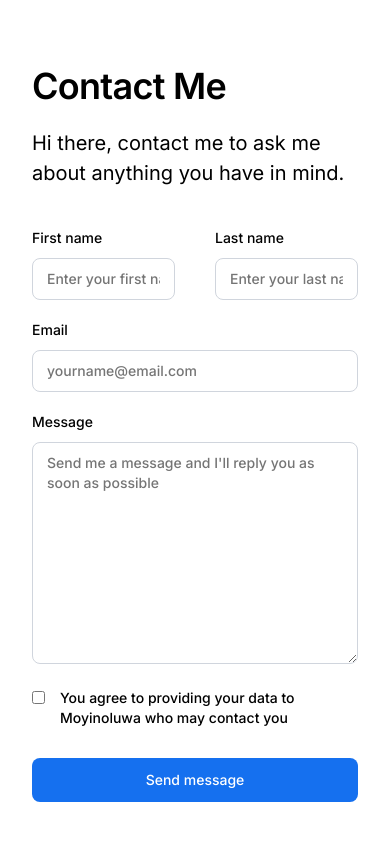
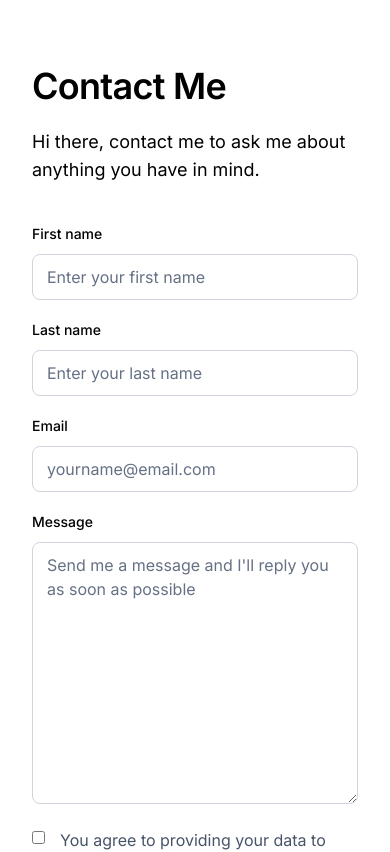
Before and after one commit to Moyinoluwa-10/HNG9-FE-stage-2-task, a React (Create React App) app: page /contact in a window 390 px wide. Shown: the top 852 px of the page. Built offline with nearby package versions, Linux system fonts and the light colour scheme.

Commit message:
style: made the page responsive

```diff
--- a/src/Pages/Contact/Contact.css
+++ b/src/Pages/Contact/Contact.css
@@ -56,13 +56,24 @@
 .contact .form-container input,
 .contact .form-container textarea {
     font-family: Inter, sans-serif;
-    font-size: 14px;
+    font-size: 16px;
     font-weight: 500;
-    line-height: 20px;
+    line-height: 24px;
     border: 1px solid #D0D5DD;
     border-radius: 8px;
     padding: 10px 14px;
     width: 100%;
+}
+
+.contact .form-container ::placeholder {
+    font-family: Inter, sans-serif;
+    font-size: 16px;
+    font-weight: 400;
+    line-height: 24px;
+    letter-spacing: 0em;
+    text-align: left;
+    color: #667085;
+
 }
 
 .contact .form-container input:focus,
@@ -82,6 +93,14 @@
     margin-top: 3px;
 }
 
+.contact .form-container .group1 label {
+    font-family: Inter, sans-serif;
+    font-size: 16px;
+    font-weight: 400;
+    line-height: 24px;
+    color: #475467;
+}
+
 .contact .form-container button {
     width: 100%;
     padding: 12px 20px;
@@ -91,8 +110,40 @@
     outline: none;
     border: none;
     font-family: Inter, sans-serif;
-    font-size: 14px;
+    font-size: 16px;
     font-weight: 500;
-    line-height: 20px;
+    line-height: 24px;
     margin-bottom: 20px;
+    cursor: pointer;
+    transition: all 0.3s ease;
 }
+
+.contact .form-container button:hover {
+    color: #1570EF;
+    background: #FFFFFF;
+    border: 1px solid #1570EF;
+    padding: 11px 20px;
+}
+
+.contact .form-container button:active {
+    transform: scale(0.98);
+}
+
+
+/* RESPONSIVENESS */
+@media screen and (max-width: 768px) {
+    .contact .form-container p {
+        font-size: 18px;
+        line-height: 28px;
+    }
+}
+
+@media screen and (max-width: 500px) {
+    .contact .form-container .form .form-box {
+        flex-direction: column;
+        display: flex;
+        justify-content: space-between;
+        align-items: center;
+        gap: 0px;
+    }
+}
```
